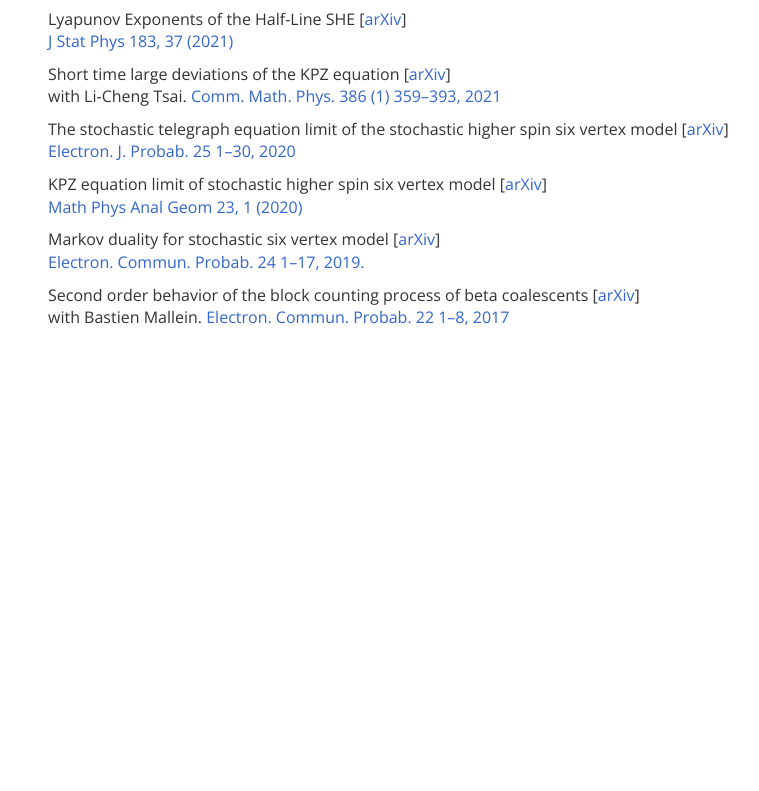
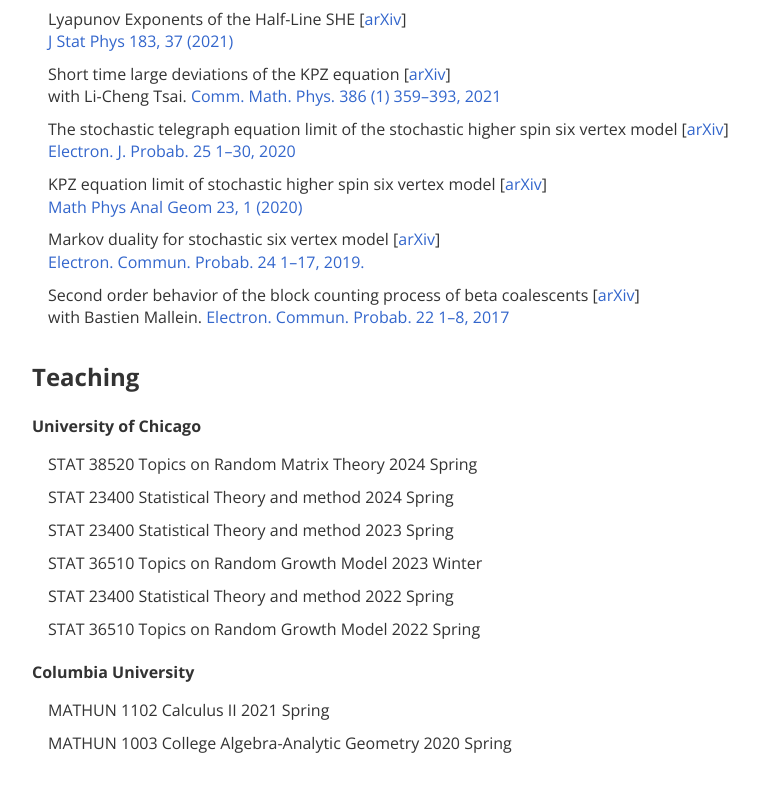
Before and after one commit to random1106/random1106.github.io, a plain HTML site: page index.html in a window 1280 px wide. Shown: the part 1224-2015 px from the top of the page, without its empty margins (174-933 px from the left). Before the commit the page ends 1664 px from the top, so only its background shows below. Drawn offline with nearby package versions, Linux system fonts and the light colour scheme.

Commit message:
Update index.html

```diff
--- a/index.html
+++ b/index.html
@@ -60,6 +60,13 @@
       padding-left: 1em;
     }
     .pub > li{
+      margin-bottom: 0.67em;
+    }
+    .tea{
+      list-style-type: none;
+      padding-left: 1em;
+    }
+    .tea > li{
       margin-bottom: 0.67em;
     }
     @media (min-width: 481px) {
@@ -127,11 +134,8 @@
 
         <li><span class="title">Multi-point Lyapunov exponents of the Stochastic Heat Equation</span> [<a href="https://arxiv.org/abs/2305.19966">arXiv</a>].</li>
 
-
         <li><span class="title">Spacetime limit shapes of the KPZ equation in the upper tails</span> [<a href="https://arxiv.org/abs/2304.14380">arXiv</a>]<br>
         with Li-Cheng Tsai.</li>
-
-
 
         <li><span class="title">Long and short time laws of iterated logarithms for the KPZ fixed point</span> [<a href="https://arxiv.org/abs/2104.04444">arXiv</a>]<br>
         with Sayan Das and Promit Ghosal.</li>
@@ -140,6 +144,7 @@
 
       <h3 id="published">Published / To appear</h3>
       <ol class="pub">
+
         <li><span class="title">A lower-tail limit in the weak noise theory</span> [<a href="https://arxiv.org/abs/2210.05629">arXiv</a>]<br>
         with Li-Cheng Tsai. To appear in Annales de l'Institut Henri Poincaré (B) Probabilités et Statistiques </li>
 
@@ -165,8 +170,7 @@
         <li><span class="title">Short time large deviations of the KPZ equation</span> [<a href="https://arxiv.org/abs/2009.10787">arXiv</a>]<br>
         with Li-Cheng Tsai. <a href="https://doi.org/10.1007/s00220-021-04050-w"> Comm. Math. Phys. 386 (1) 359&ndash;393, 2021</a></li>
 
-        <li><span class="title">
-	The stochastic telegraph equation limit of the stochastic higher spin six vertex model [<a href="https://arxiv.org/abs/2005.00620">arXiv</a>] <br>
+        <li><span class="title">The stochastic telegraph equation limit of the stochastic higher spin six vertex model [<a href="https://arxiv.org/abs/2005.00620">arXiv</a>] <br>
  	    <a href = https://doi.org/10.1214/20-EJP552> Electron. J. Probab. 25 1&ndash;30, 2020 </a></li>
 
      	<li><span class="title">KPZ equation limit of stochastic higher spin six vertex model [<a href="https://arxiv.org/abs/2009.10787">arXiv</a>] <br>
@@ -179,14 +183,32 @@
         <li><span class="title">Second order behavior of the block counting process of beta coalescents</span> [<a href="https://arxiv.org/abs/1606.06998">arXiv</a>] <br>
         with Bastien Mallein. <a href="https://doi.org/10.1214/17-ECP93">Electron. Commun. Probab. 22 1&ndash;8, 2017 </a></li>
 
+      </ol>
 
+      <h2 id="teaching"> Teaching</h2>
 
+      <h3 id="univesity-of-chicago"> University of Chicago</h3>
 
+      <ol class="tea">
+        <li> STAT 38520 Topics on Random Matrix Theory 2024 Spring </li>
+        <li> STAT 23400 Statistical Theory and method 2024 Spring </li>
+        <li> STAT 23400 Statistical Theory and method 2023 Spring </li>
+        <li> STAT 36510 Topics on Random Growth Model 2023 Winter </li>
+        <li> STAT 23400 Statistical Theory and method 2022 Spring </li>
+        <li> STAT 36510 Topics on Random Growth Model 2022 Spring </li>
+      </ol>
 
+      <h3 id="columbia-university"> Columbia University</h3>
 
+      <ol class = "tea">
+        <li> MATHUN 1102 Calculus II 2021 Spring </li>
+        <li> MATHUN 1003 College Algebra-Analytic Geometry 2020 Spring</li>
+      </ol>
 
-      </ol>
 	  </main>
+
   </div>
+
 </body>
+
 </html>
```
Lines whose indentation alone changed are shown as unchanged.
